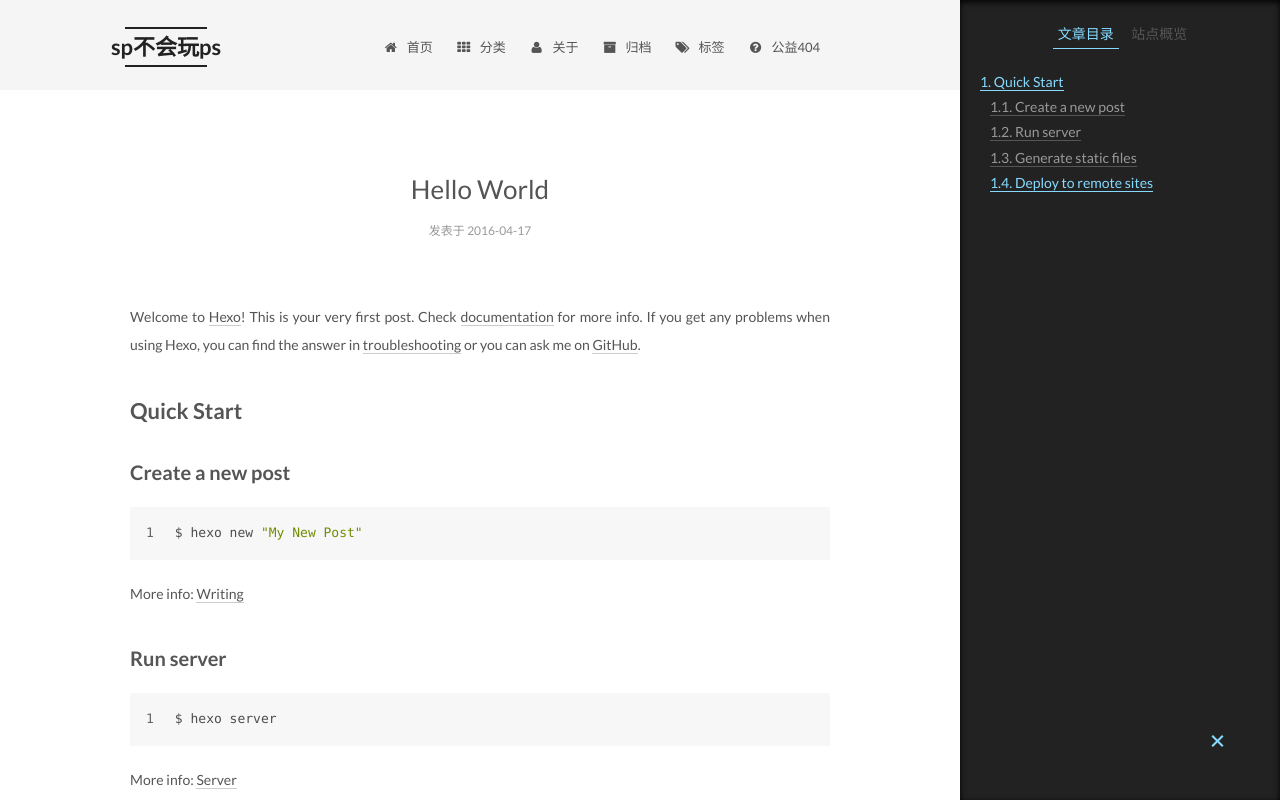
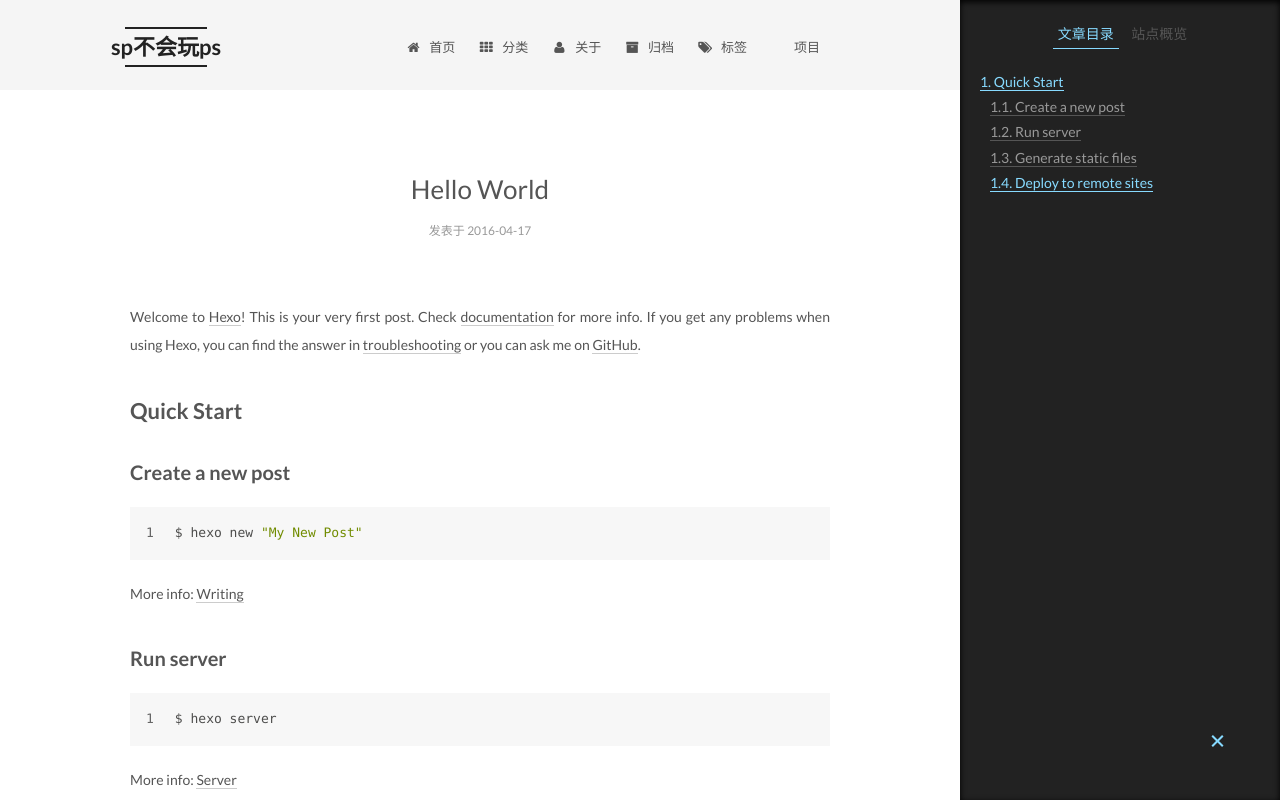
Before and after one commit to shipan2012/xfshipan.github.io, a plain HTML site: page 2016/04/17/hello-world/index.html in a window 1280 px wide. Shown: the top 800 px of the page. Drawn offline with Linux system fonts and the light colour scheme.

Commit message:
Site updated: 2016-04-17 10:57:33

```diff
--- a/2016/04/17/hello-world/index.html
+++ b/2016/04/17/hello-world/index.html
@@ -213,12 +213,12 @@ Quick">
         </li>
 
 
-        <li class="menu-item menu-item-commonweal">
-          <a href="/404.html" rel="section">
+        <li class="menu-item menu-item-project">
+          <a href="/archives" rel="section">
 
-              <i class="menu-item-icon fa fa-question-circle fa-fw"></i> <br />
+              <i class="menu-item-icon fa fa-fa-leaf fa-fw"></i> <br />
 
-            公益404
+            项目
           </a>
         </li>
 
--- a/css/main.css
+++ b/css/main.css
@@ -1534,7 +1534,7 @@ pre .javascript .function {
   width: 4px;
   height: 4px;
   border-radius: 50%;
-  background: #b9db99;
+  background: #e4ed7e;
 }
 .links-of-blogroll {
   font-size: 13px;
```
Also changed, not shown: archives/2016/04/index.html (+4 -4 lines), archives/2016/index.html (+4 -4 lines), archives/index.html (+4 -4 lines), index.html (+4 -4 lines).
